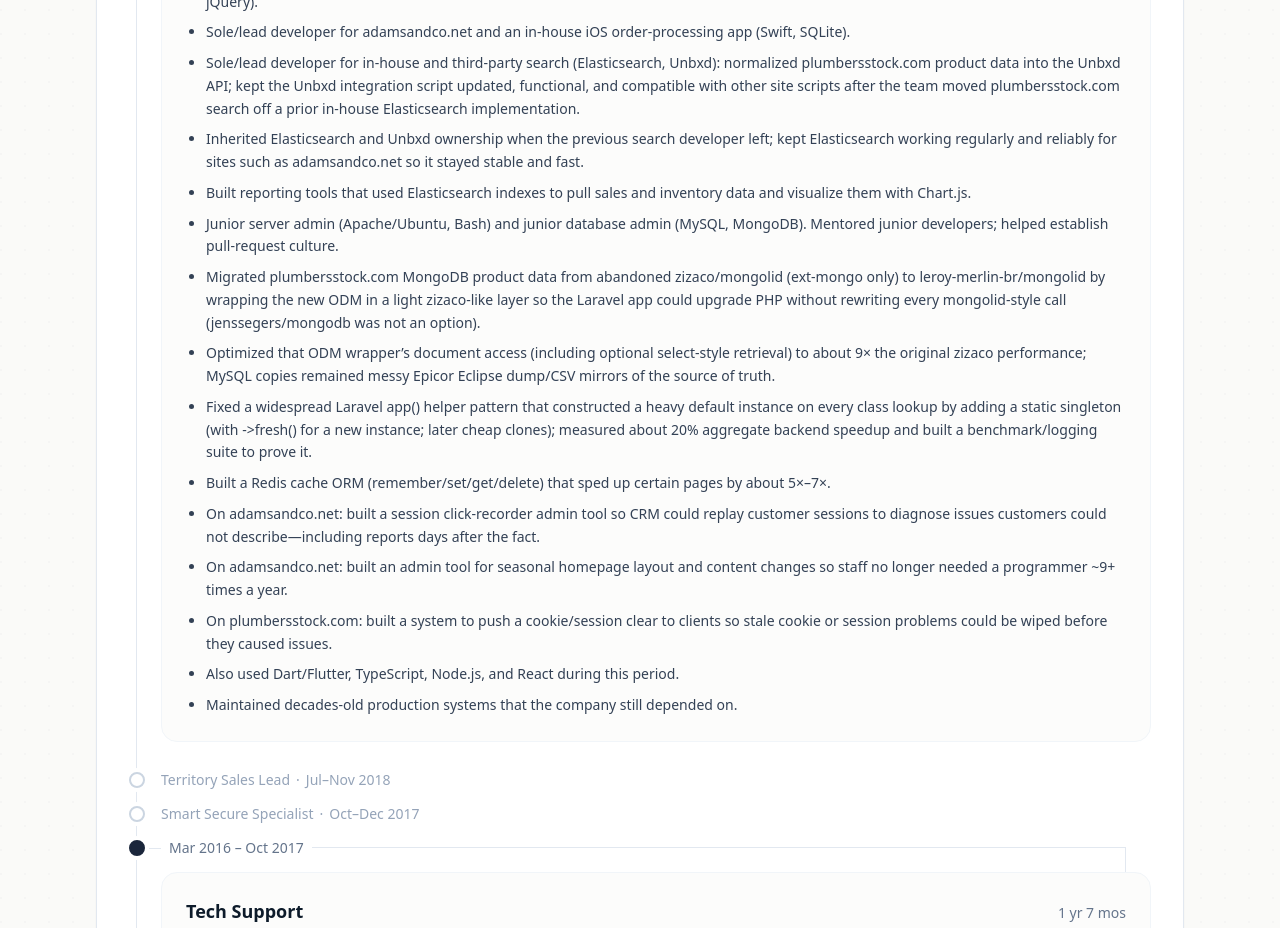
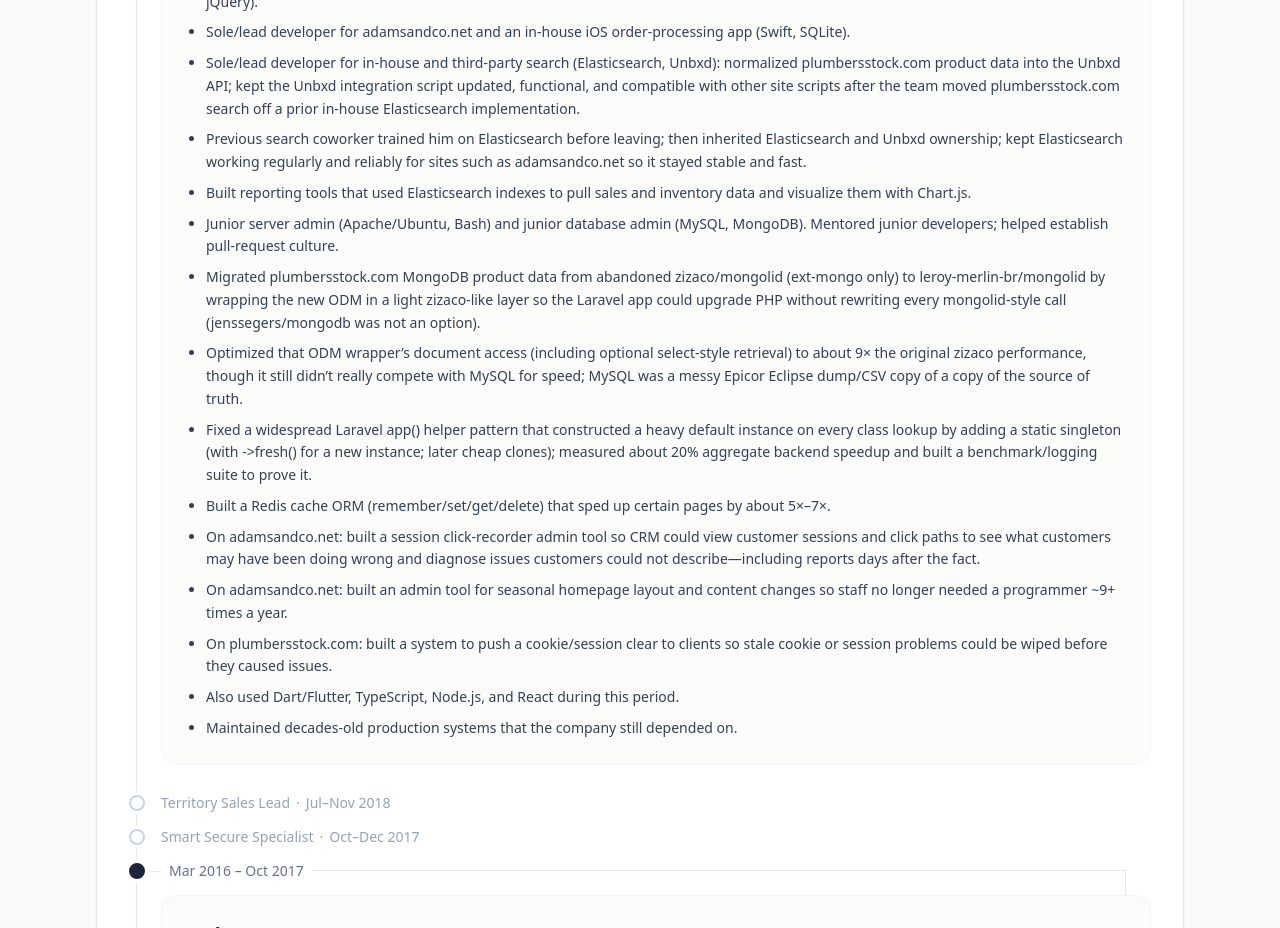
Before and after one commit to austenstrine/austenstrine_portfolio, a Next.js app in the folder apps/web/: page / in a window 1280 px wide. Shown: the part 1500-2428 px from the top of the page. Built offline with nearby package versions, Linux system fonts and the light colour scheme; no server answers.

Commit message:
fix(cv): restore GoGreen adversary wording
Drop invented replay; restore MySQL copy-of-copy and
non-compete; note ES training before inherit.

Co-authored-by: Austen L. Strine <austen@austenstrine.dev>

```diff
--- a/apps/web/src/app/cv/CvDocument.tsx
+++ b/apps/web/src/app/cv/CvDocument.tsx
@@ -186,7 +186,7 @@ export function CvDocument() {
 							Sole/lead developer for in-house and third-party search (Elasticsearch, Unbxd): normalized plumbersstock.com product data into the Unbxd API; kept the Unbxd integration script updated, functional, and compatible with other site scripts after the team moved plumbersstock.com search off a prior in-house Elasticsearch implementation.
 						</li>
 						<li>
-							Inherited Elasticsearch and Unbxd ownership when the previous search developer left; kept Elasticsearch working regularly and reliably for sites such as adamsandco.net so it stayed stable and fast.
+							Previous search coworker trained him on Elasticsearch before leaving; then inherited Elasticsearch and Unbxd ownership; kept Elasticsearch working regularly and reliably for sites such as adamsandco.net so it stayed stable and fast.
 						</li>
 						<li>
 							Built reporting tools that used Elasticsearch indexes to pull sales and inventory data and visualize them with Chart.js.
@@ -198,7 +198,7 @@ export function CvDocument() {
 							Migrated plumbersstock.com MongoDB product data from abandoned zizaco/mongolid (ext-mongo only) to leroy-merlin-br/mongolid by wrapping the new ODM in a light zizaco-like layer so the Laravel app could upgrade PHP without rewriting every mongolid-style call (jenssegers/mongodb was not an option).
 						</li>
 						<li>
-							Optimized that ODM wrapper’s document access (including optional select-style retrieval) to about 9× the original zizaco performance; MySQL copies remained messy Epicor Eclipse dump/CSV mirrors of the source of truth.
+							Optimized that ODM wrapper’s document access (including optional select-style retrieval) to about 9× the original zizaco performance, though it still didn’t really compete with MySQL for speed; MySQL was a messy Epicor Eclipse dump/CSV copy of a copy of the source of truth.
 						</li>
 						<li>
 							Fixed a widespread Laravel app() helper pattern that constructed a heavy default instance on every class lookup by adding a static singleton (with -&gt;fresh() for a new instance; later cheap clones); measured about 20% aggregate backend speedup and built a benchmark/logging suite to prove it.
@@ -207,7 +207,7 @@ export function CvDocument() {
 							Built a Redis cache ORM (remember/set/get/delete) that sped up certain pages by about 5×–7×.
 						</li>
 						<li>
-							On adamsandco.net: built a session click-recorder admin tool so CRM could replay customer sessions to diagnose issues customers could not describe—including reports days after the fact.
+							On adamsandco.net: built a session click-recorder admin tool so CRM could view customer sessions and click paths to see what customers may have been doing wrong and diagnose issues customers could not describe—including reports days after the fact.
 						</li>
 						<li>
 							On adamsandco.net: built an admin tool for seasonal homepage layout and content changes so staff no longer needed a programmer ~9+ times a year.
--- a/apps/web/src/data/experience.ts
+++ b/apps/web/src/data/experience.ts
@@ -88,14 +88,14 @@ export const professionalExperience: ExperienceRole[] = [
 			'Senior developer on web applications including plumbersstock.com, adamsandco.net, and swplumbing.com (PHP/Laravel, JavaScript, CSS, jQuery).',
 			'Sole/lead developer for adamsandco.net and an in-house iOS order-processing app (Swift, SQLite).',
 			'Sole/lead developer for in-house and third-party search (Elasticsearch, Unbxd): normalized plumbersstock.com product data into the Unbxd API; kept the Unbxd integration script updated, functional, and compatible with other site scripts after the team moved plumbersstock.com search off a prior in-house Elasticsearch implementation.',
-			'Inherited Elasticsearch and Unbxd ownership when the previous search developer left; kept Elasticsearch working regularly and reliably for sites such as adamsandco.net so it stayed stable and fast.',
+			'Previous search coworker trained him on Elasticsearch before leaving; then inherited Elasticsearch and Unbxd ownership; kept Elasticsearch working regularly and reliably for sites such as adamsandco.net so it stayed stable and fast.',
 			'Built reporting tools that used Elasticsearch indexes to pull sales and inventory data and visualize them with Chart.js.',
 			'Junior server admin (Apache/Ubuntu, Bash) and junior database admin (MySQL, MongoDB). Mentored junior developers; helped establish pull-request culture.',
 			'Migrated plumbersstock.com MongoDB product data from abandoned zizaco/mongolid (ext-mongo only) to leroy-merlin-br/mongolid by wrapping the new ODM in a light zizaco-like layer so the Laravel app could upgrade PHP without rewriting every mongolid-style call (jenssegers/mongodb was not an option).',
-			'Optimized that ODM wrapper’s document access (including optional select-style retrieval) to about 9× the original zizaco performance; MySQL copies remained messy Epicor Eclipse dump/CSV mirrors of the source of truth.',
+			'Optimized that ODM wrapper’s document access (including optional select-style retrieval) to about 9× the original zizaco performance, though it still didn’t really compete with MySQL for speed; MySQL was a messy Epicor Eclipse dump/CSV copy of a copy of the source of truth.',
 			'Fixed a widespread Laravel app() helper pattern that constructed a heavy default instance on every class lookup by adding a static singleton (with ->fresh() for a new instance; later cheap clones); measured about 20% aggregate backend speedup and built a benchmark/logging suite to prove it.',
 			'Built a Redis cache ORM (remember/set/get/delete) that sped up certain pages by about 5×–7×.',
-			'On adamsandco.net: built a session click-recorder admin tool so CRM could replay customer sessions to diagnose issues customers could not describe—including reports days after the fact.',
+			'On adamsandco.net: built a session click-recorder admin tool so CRM could view customer sessions and click paths to see what customers may have been doing wrong and diagnose issues customers could not describe—including reports days after the fact.',
 			'On adamsandco.net: built an admin tool for seasonal homepage layout and content changes so staff no longer needed a programmer ~9+ times a year.',
 			'On plumbersstock.com: built a system to push a cookie/session clear to clients so stale cookie or session problems could be wiped before they caused issues.',
 			'Also used Dart/Flutter, TypeScript, Node.js, and React during this period.',
```
